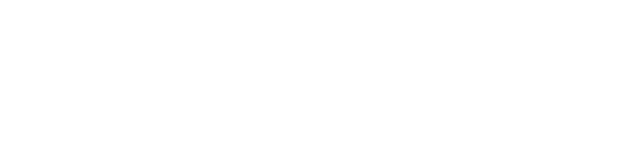
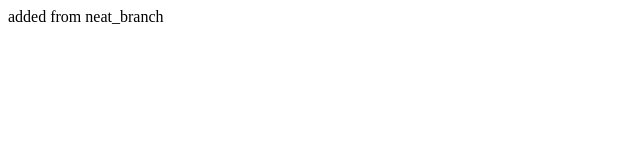
Before and after one commit to hoyeonC/test, a plain HTML site: page index.html in a window 1280 px wide. Shown: the whole page, without its empty margins (0-640 px from the left). Drawn offline with Linux system fonts and the light colour scheme.

Commit message:
added from neat_branch

```diff
--- a/index.html
+++ b/index.html
@@ -5,6 +5,6 @@
     <title>Document</title>
 </head>
 <body>
-
+    <p>added from neat_branch</p>
 </body>
 </html>
```
